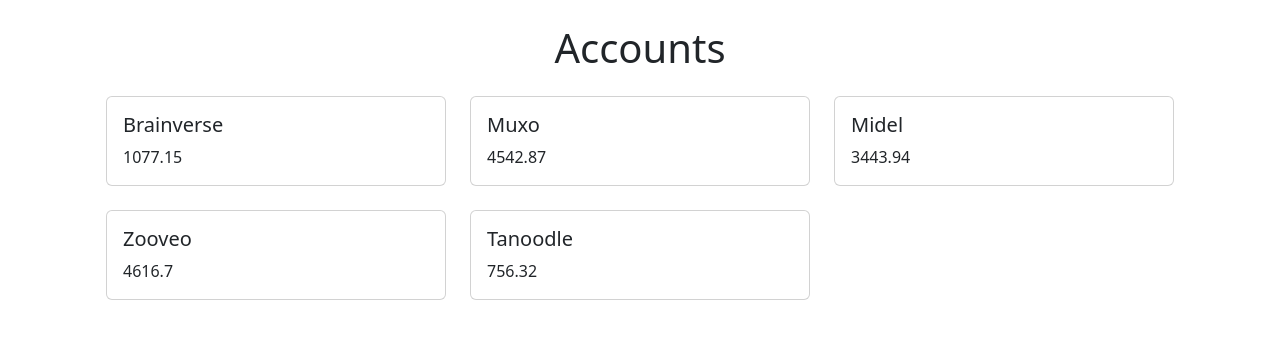
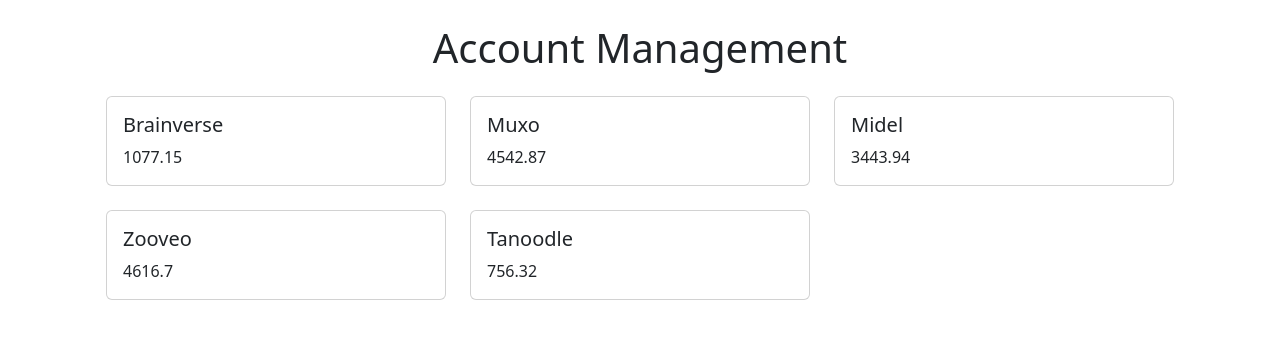
Before and after one commit to chrisengalang/budget-react-fe, a React (Vite) app: page / in a window 1280 px wide. Shown: the top 338 px of the page. Built offline with nearby package versions, Linux system fonts and the light colour scheme.

Commit message:
Vercel autodeploy test

```diff
--- a/src/components/accounts/Accounts.jsx
+++ b/src/components/accounts/Accounts.jsx
@@ -5,7 +5,7 @@ const Accounts = () => {
 
   return (
     <Container>
-      <h1 className='text-center my-4'>Accounts</h1>
+      <h1 className='text-center my-4'>Account Management</h1>
       <Container>
           <Row xs={1} sm={2} md={3}>
             {
```
